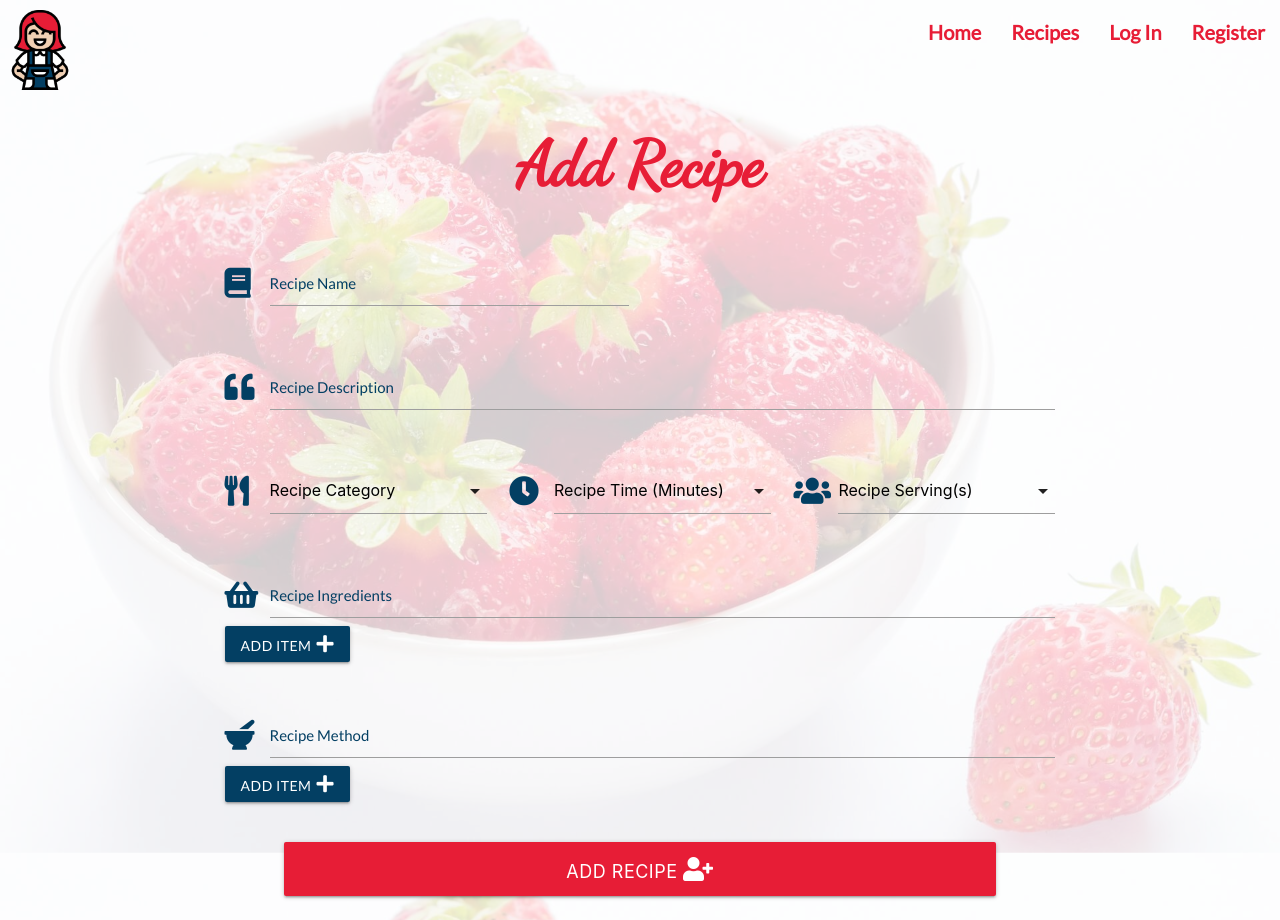
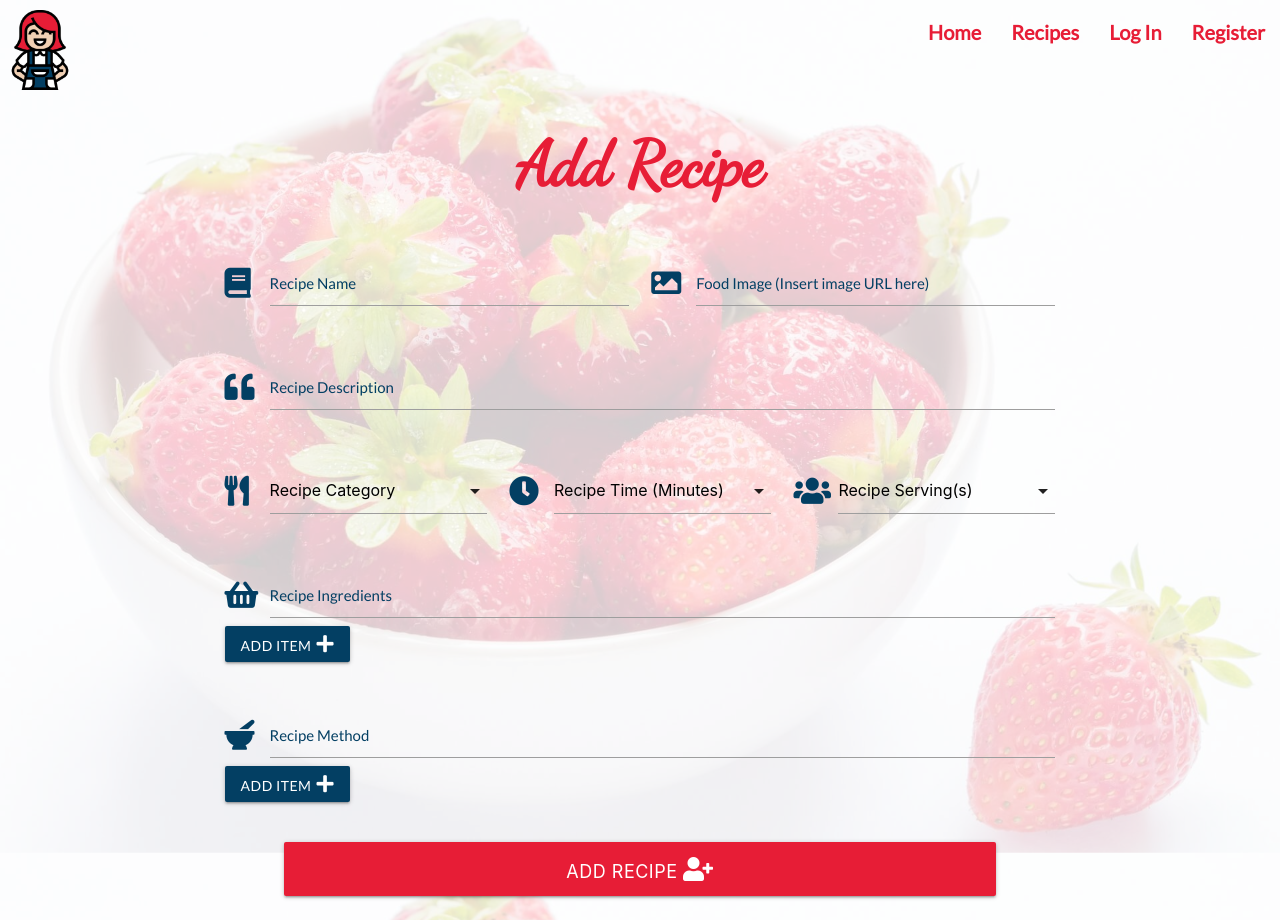
Before and after one commit to PaulFrankling/recip_me, a Flask app: page /add_recipe in a window 1280 px wide. Shown: the top 920 px of the page. Run offline with Flask 2, Linux system fonts and the light colour scheme; data that the repository does not hold is empty; some libraries are stand-ins or nearby versions.

Commit message:
Added functionality to add_recipe form and creates recipe correctly

```diff
--- a/app.py
+++ b/app.py
@@ -98,8 +98,24 @@ def show_recipe(recipe_id):
                             methods=methods, ingredients=ingredients)
 
 
-@app.route("/add_recipe")
+@app.route("/add_recipe", methods=["GET", "POST"])
 def add_recipe():
+    if request.method == "POST":
+        recipe = {
+            "recipe_name": request.form.get("recipe_name"),
+            "recipe_image": request.form.get("recipe_image"),
+            "recipe_desc": request.form.get("recipe_desc"),
+            "category_name": request.form.get("category_name"),
+            "recipe_time": request.form.get("recipe_time"),
+            "recipe_servings": request.form.get("recipe_servings"),
+            "recipe_ingredients": request.form.getlist("recipe_ingredients"),
+            "recipe_method": request.form.getlist("recipe_method"),
+            "added_by": session["user"]
+        }
+        mongo.db.recipes.insert_one(recipe)
+        flash("Recipe successfully added!")
+        return redirect(url_for("index"))
+
     categories = mongo.db.categories.find()
     recipes = mongo.db.recipes.find()
     return render_template("add_recipe.html", categories=categories,
--- a/templates/add_recipe.html
+++ b/templates/add_recipe.html
@@ -19,6 +19,12 @@
                     <input id="recipe_name" name="recipe_name" type="text" minlength="5" maxlength="50"
                         class="validate" required>
                     <label for="recipe_name">Recipe Name</label>
+                </div>
+                    <div class="input-field col s12 m6">
+                    <i class="fas fa-image prefix"></i>
+                    <input id="recipe_image" name="recipe_image" type="text" minlength="5" maxlength="200"
+                        class="validate" required>
+                    <label for="recipe_image">Food Image (Insert image URL here)</label>
                 </div>
             </div>
 
```
